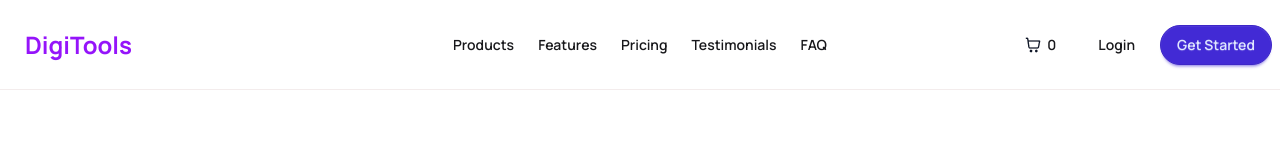
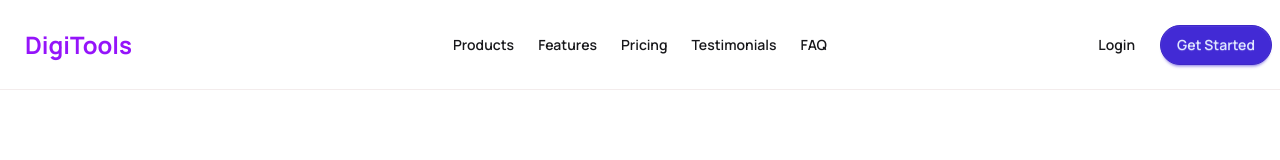
Before and after one commit to tonmoy-y/B13-A6, a React (Vite) app: page / in a window 1280 px wide. Shown: the top 160 px of the page. Built offline with nearby package versions, Linux system fonts and the light colour scheme.

Commit message:
update once more

```diff
--- a/src/Components/Navbar/Navbar.jsx
+++ b/src/Components/Navbar/Navbar.jsx
@@ -36,7 +36,7 @@ const Navbar = ({cartItems}) => {
     </ul>
   </div>
   <div className="navbar-end gap-1 md:gap-2">
-    <a className="btn btn-ghost -mr-4 md:mr-0 pointer-events-none"><img src={cart} alt="" /> {cartItems.length}</a>
+    <a className="btn btn-ghost sm:hidden md:mr-0 pointer-events-none"><img src={cart} alt="" /> {cartItems.length}</a>
     <a className="btn btn-ghost rounded-full">Login</a>
     <a className="btn btn-primary rounded-full">Get Started</a>
   </div>
```
